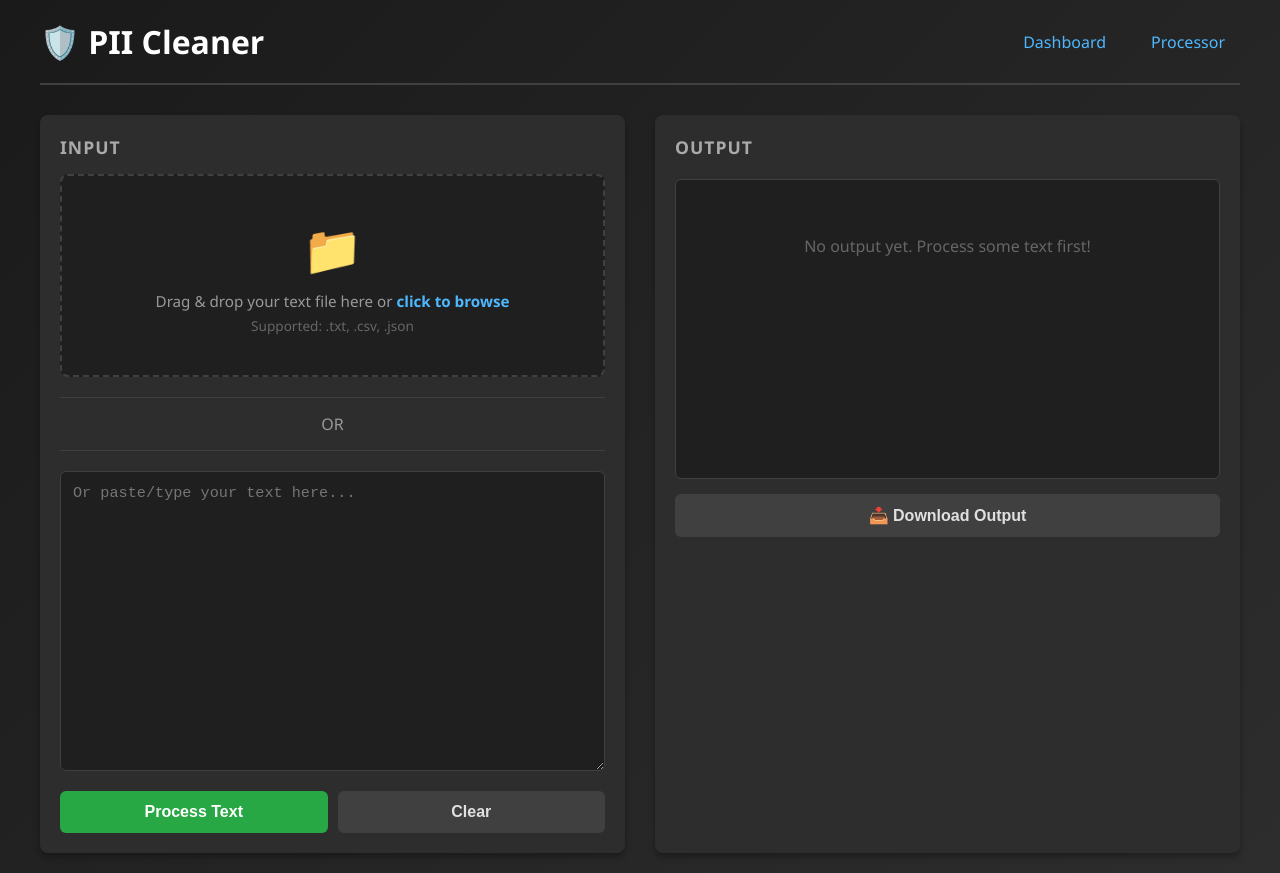
After one commit to ahmeterdem1/YZV448E-term-project, a FastAPI app: template app/templates/processor.html in a window 1280 px wide. The commit adds this page. Run offline with FastAPI, Linux system fonts and the light colour scheme; the template is opened without the code that fills it, so the values that code supplies are empty.

Commit message:
UI added

```diff
--- a/app/templates/dashboard.html
+++ b/app/templates/dashboard.html
@@ -26,7 +26,10 @@
     <div class="container">
         <div class="header">
             <h1>🛡️ PII Cleaner Monitor</h1>
-            <span class="status-badge" id="connStatus">Connected</span>
+            <div style="display: flex; gap: 20px; align-items: center;">
+                <a href="/api/v1/processor" style="color: #4db8ff; text-decoration: none; padding: 8px 15px; border-radius: 4px; transition: all 0.3s;" onmouseover="this.style.backgroundColor='#404040'" onmouseout="this.style.backgroundColor='transparent'">📝 Processor</a>
+                <span class="status-badge" id="connStatus">Connected</span>
+            </div>
         </div>
 
         <div class="row-stats">
--- /dev/null
+++ b/app/templates/processor.html
@@ -0,0 +1,460 @@
+<!DOCTYPE html>
+<html lang="en">
+<head>
+    <meta charset="UTF-8">
+    <meta name="viewport" content="width=device-width, initial-scale=1.0">
+    <title>PII Cleaner - Text Processor</title>
+    <style>
+        * { margin: 0; padding: 0; box-sizing: border-box; }
+        body {
+            font-family: 'Segoe UI', sans-serif;
+            background: linear-gradient(135deg, #1a1a1a 0%, #2d2d2d 100%);
+            color: #e0e0e0;
+            min-height: 100vh;
+            padding: 20px;
+        }
+        .container { max-width: 1200px; margin: 0 auto; }
+        header {
+            display: flex;
+            justify-content: space-between;
+            align-items: center;
+            margin-bottom: 30px;
+            padding-bottom: 20px;
+            border-bottom: 2px solid #404040;
+        }
+        h1 { font-size: 2em; color: #fff; }
+        .nav-links {
+            display: flex;
+            gap: 15px;
+        }
+        .nav-links a {
+            color: #4db8ff;
+            text-decoration: none;
+            padding: 8px 15px;
+            border-radius: 4px;
+            transition: all 0.3s;
+        }
+        .nav-links a:hover {
+            background-color: #404040;
+            color: #fff;
+        }
+        .content {
+            display: grid;
+            grid-template-columns: 1fr 1fr;
+            gap: 30px;
+        }
+        .panel {
+            background-color: #2d2d2d;
+            border-radius: 8px;
+            padding: 20px;
+            box-shadow: 0 4px 6px rgba(0,0,0,0.3);
+        }
+        .panel h2 {
+            color: #aaa;
+            font-size: 1.1em;
+            margin-bottom: 15px;
+            text-transform: uppercase;
+            letter-spacing: 1px;
+        }
+
+        /* Upload Area */
+        .upload-area {
+            border: 2px dashed #404040;
+            border-radius: 8px;
+            padding: 40px;
+            text-align: center;
+            cursor: pointer;
+            transition: all 0.3s;
+            background-color: #1f1f1f;
+        }
+        .upload-area:hover {
+            border-color: #4db8ff;
+            background-color: #252525;
+        }
+        .upload-area.dragover {
+            border-color: #28a745;
+            background-color: #1e3a1e;
+        }
+        .upload-icon { font-size: 3em; margin-bottom: 10px; }
+        .upload-text { color: #999; font-size: 0.95em; }
+        .upload-text strong { color: #4db8ff; }
+        #fileInput { display: none; }
+
+        /* Text Input Area */
+        textarea {
+            width: 100%;
+            min-height: 300px;
+            background-color: #1f1f1f;
+            color: #e0e0e0;
+            border: 1px solid #404040;
+            border-radius: 6px;
+            padding: 12px;
+            font-family: 'Courier New', monospace;
+            font-size: 0.95em;
+            resize: vertical;
+        }
+        textarea:focus {
+            outline: none;
+            border-color: #4db8ff;
+            box-shadow: 0 0 10px rgba(77, 184, 255, 0.2);
+        }
+
+        /* Button Styles */
+        .button-group {
+            display: flex;
+            gap: 10px;
+            margin-top: 15px;
+        }
+        button {
+            flex: 1;
+            padding: 12px;
+            border: none;
+            border-radius: 6px;
+            font-size: 1em;
+            cursor: pointer;
+            transition: all 0.3s;
+            font-weight: 600;
+        }
+        .btn-primary {
+            background-color: #28a745;
+            color: white;
+        }
+        .btn-primary:hover { background-color: #218838; }
+        .btn-primary:disabled {
+            background-color: #6c757d;
+            cursor: not-allowed;
+        }
+        .btn-secondary {
+            background-color: #404040;
+            color: #e0e0e0;
+        }
+        .btn-secondary:hover { background-color: #505050; }
+
+        /* Output Section */
+        .output-section {
+            margin-top: 20px;
+        }
+        .output-container {
+            background-color: #1f1f1f;
+            border: 1px solid #404040;
+            border-radius: 6px;
+            padding: 15px;
+            min-height: 300px;
+            max-height: 500px;
+            overflow-y: auto;
+        }
+        .output-empty {
+            color: #666;
+            text-align: center;
+            padding: 40px 20px;
+        }
+        .output-text {
+            color: #e0e0e0;
+            font-family: 'Courier New', monospace;
+            line-height: 1.6;
+            word-wrap: break-word;
+            white-space: pre-wrap;
+        }
+
+        /* Status & Stats */
+        .status-box {
+            background-color: #1f1f1f;
+            border-left: 4px solid #4db8ff;
+            padding: 12px;
+            margin-top: 15px;
+            border-radius: 4px;
+            font-size: 0.9em;
+        }
+        .status-box.success { border-left-color: #28a745; }
+        .status-box.error { border-left-color: #dc3545; }
+        .status-box.loading { border-left-color: #ffc107; }
+
+        .stats {
+            display: grid;
+            grid-template-columns: 1fr 1fr;
+            gap: 10px;
+            margin-top: 15px;
+        }
+        .stat {
+            background-color: #1f1f1f;
+            padding: 10px;
+            border-radius: 4px;
+            border: 1px solid #404040;
+            text-align: center;
+        }
+        .stat-label { font-size: 0.8em; color: #999; }
+        .stat-value { font-size: 1.5em; font-weight: bold; color: #4db8ff; }
+
+        /* Loading spinner */
+        .spinner {
+            border: 3px solid #404040;
+            border-top: 3px solid #4db8ff;
+            border-radius: 50%;
+            width: 30px;
+            height: 30px;
+            animation: spin 1s linear infinite;
+            margin: 0 auto;
+        }
+        @keyframes spin {
+            0% { transform: rotate(0deg); }
+            100% { transform: rotate(360deg); }
+        }
+
+        /* Responsive */
+        @media (max-width: 768px) {
+            .content { grid-template-columns: 1fr; }
+            header { flex-direction: column; gap: 15px; }
+        }
+    </style>
+</head>
+<body>
+    <div class="container">
+        <header>
+            <h1>🛡️ PII Cleaner</h1>
+            <div class="nav-links">
+                <a href="/api/v1/dashboard">Dashboard</a>
+                <a href="/api/v1/processor">Processor</a>
+            </div>
+        </header>
+
+        <div class="content">
+            <!-- Left Panel: Input -->
+            <div class="panel">
+                <h2>Input</h2>
+
+                <!-- Upload Area -->
+                <div class="upload-area" id="uploadArea">
+                    <div class="upload-icon">📁</div>
+                    <p class="upload-text">
+                        Drag & drop your text file here or <strong>click to browse</strong>
+                    </p>
+                    <p style="font-size: 0.85em; color: #666; margin-top: 5px;">Supported: .txt, .csv, .json</p>
+                </div>
+                <input type="file" id="fileInput" accept=".txt,.csv,.json,.log" />
+
+                <div style="margin: 20px 0; border-top: 1px solid #404040; border-bottom: 1px solid #404040; padding: 15px 0; text-align: center; color: #999;">
+                    OR
+                </div>
+
+                <!-- Text Input -->
+                <textarea id="textInput" placeholder="Or paste/type your text here..."></textarea>
+
+                <div class="button-group">
+                    <button class="btn-primary" id="processBtn" onclick="processText()">Process Text</button>
+                    <button class="btn-secondary" onclick="clearAll()">Clear</button>
+                </div>
+
+                <div id="inputStatus"></div>
+            </div>
+
+            <!-- Right Panel: Output -->
+            <div class="panel">
+                <h2>Output</h2>
+
+                <div class="output-section">
+                    <div class="output-container" id="outputContainer">
+                        <div class="output-empty">No output yet. Process some text first!</div>
+                    </div>
+                </div>
+
+                <button class="btn-secondary" style="width: 100%; margin-top: 15px;" onclick="downloadOutput()">
+                    📥 Download Output
+                </button>
+
+                <div id="outputStats" class="stats"></div>
+                <div id="outputStatus"></div>
+            </div>
+        </div>
+    </div>
+
+    <script>
+        let currentResult = null;
+
+        // File Upload Handling
+        const uploadArea = document.getElementById('uploadArea');
+        const fileInput = document.getElementById('fileInput');
+
+        uploadArea.addEventListener('click', () => fileInput.click());
+
+        uploadArea.addEventListener('dragover', (e) => {
+            e.preventDefault();
+            uploadArea.classList.add('dragover');
+        });
+
+        uploadArea.addEventListener('dragleave', () => {
+            uploadArea.classList.remove('dragover');
+        });
+
+        uploadArea.addEventListener('drop', (e) => {
+            e.preventDefault();
+            uploadArea.classList.remove('dragover');
+            const files = e.dataTransfer.files;
+            if (files.length > 0) {
+                handleFileUpload(files[0]);
+            }
+        });
+
+        fileInput.addEventListener('change', (e) => {
+            if (e.target.files.length > 0) {
+                handleFileUpload(e.target.files[0]);
+            }
+        });
+
+        function handleFileUpload(file) {
+            if (file.size > 1000000) { // 1MB limit
+                showStatus('Error: File too large (max 1MB)', 'error', 'input');
+                return;
+            }
+
+            const reader = new FileReader();
+            reader.onload = (e) => {
+                document.getElementById('textInput').value = e.target.result;
+                showStatus(`✓ File loaded: ${file.name}`, 'success', 'input');
+            };
+            reader.onerror = () => {
+                showStatus('Error reading file', 'error', 'input');
+            };
+            reader.readAsText(file);
+        }
+
+        // Process Text
+        async function processText() {
+            const text = document.getElementById('textInput').value.trim();
+            if (!text) {
+                showStatus('Please enter or upload text first', 'error', 'input');
+                return;
+            }
+
+            const btn = document.getElementById('processBtn');
+            btn.disabled = true;
+            btn.innerHTML = '<div class="spinner"></div>';
+
+            showStatus('Processing...', 'loading', 'output');
+
+            try {
+                const response = await fetch('/api/v1/process-text', {
+                    method: 'POST',
+                    headers: { 'Content-Type': 'application/json' },
+                    body: JSON.stringify({ text_content: text })
+                });
+
+                if (!response.ok) {
+                    const error = await response.json();
+                    throw new Error(error.detail || 'Processing failed');
+                }
+
+                const result = await response.json();
+                const taskId = result.id;
+
+                console.log('Task queued:', taskId);
+
+                // Poll for results (max 30 seconds)
+                let completed = false;
+                let attempts = 0;
+                const maxAttempts = 60; // 60 * 500ms = 30 seconds
+
+                while (!completed && attempts < maxAttempts) {
+                    await new Promise(r => setTimeout(r, 500));
+
+                    try {
+                        const resultResponse = await fetch(`/api/v1/text/${taskId}`);
+
+                        if (resultResponse.ok) {
+                            const processedResult = await resultResponse.json();
+
+                            // Check if processing is complete
+                            if (processedResult.status === 'completed' && processedResult.cleaned_text) {
+                                currentResult = processedResult;
+                                displayOutput(processedResult);
+                                showStatus('✓ Processing complete!', 'success', 'output');
+                                completed = true;
+                                break;
+                            }
+                        }
+                    } catch (e) {
+                        console.error('Poll error:', e);
+                    }
+
+                    attempts++;
+                }
+
+                if (!completed) {
+                    showStatus('⚠ Processing timeout - took longer than expected', 'error', 'output');
+                }
+
+            } catch (error) {
+                console.error('Error:', error);
+                showStatus(`Error: ${error.message}`, 'error', 'output');
+            } finally {
+                btn.disabled = false;
+                btn.innerHTML = 'Process Text';
+            }
+        }
+
+        function displayOutput(result) {
+            const container = document.getElementById('outputContainer');
+            let cleanedText = result.text_content || 'No output';
+
+            // If there's a cleaned version, show it
+            if (result.cleaned_text) {
+                cleanedText = result.cleaned_text;
+            }
+
+            container.innerHTML = `<div class="output-text">${escapeHtml(cleanedText)}</div>`;
+
+            // Show stats if available
+            const statsDiv = document.getElementById('outputStats');
+            if (result.pii_entities && Object.keys(result.pii_entities).length > 0) {
+                let statsHtml = '';
+                for (const [label, count] of Object.entries(result.pii_entities)) {
+                    statsHtml += `
+                        <div class="stat">
+                            <div class="stat-label">${label}</div>
+                            <div class="stat-value">${count}</div>
+                        </div>
+                    `;
+                }
+                statsDiv.innerHTML = statsHtml;
+            }
+        }
+
+        function clearAll() {
+            document.getElementById('textInput').value = '';
+            document.getElementById('outputContainer').innerHTML = '<div class="output-empty">No output yet. Process some text first!</div>';
+            document.getElementById('outputStats').innerHTML = '';
+            document.getElementById('inputStatus').innerHTML = '';
+            document.getElementById('outputStatus').innerHTML = '';
+            fileInput.value = '';
+            currentResult = null;
+        }
+
+        function downloadOutput() {
+            if (!currentResult) {
+                showStatus('Nothing to download', 'error', 'output');
+                return;
+            }
+
+            const text = currentResult.cleaned_text || currentResult.text_content;
+            const element = document.createElement('a');
+            element.setAttribute('href', 'data:text/plain;charset=utf-8,' + encodeURIComponent(text));
+            element.setAttribute('download', `cleaned_${Date.now()}.txt`);
+            element.style.display = 'none';
+            document.body.appendChild(element);
+            element.click();
+            document.body.removeChild(element);
+            showStatus('✓ Downloaded!', 'success', 'output');
+        }
+
+        function showStatus(msg, type, target) {
+            const statusDiv = document.getElementById(target + 'Status');
+            statusDiv.innerHTML = `<div class="status-box ${type}">${msg}</div>`;
+        }
+
+        function escapeHtml(text) {
+            const div = document.createElement('div');
+            div.textContent = text;
+            return div.innerHTML;
+        }
+    </script>
+</body>
+</html>
```
